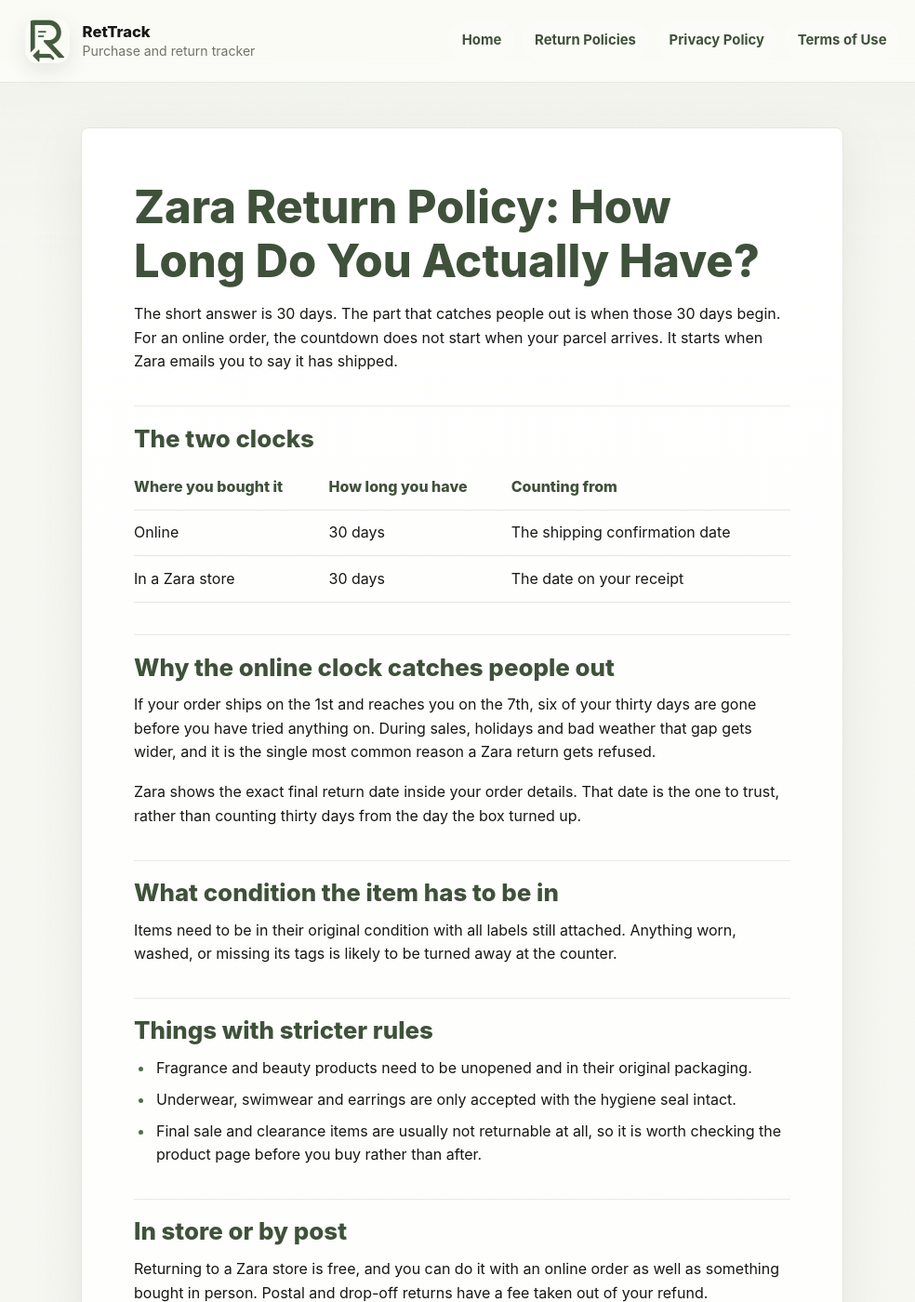
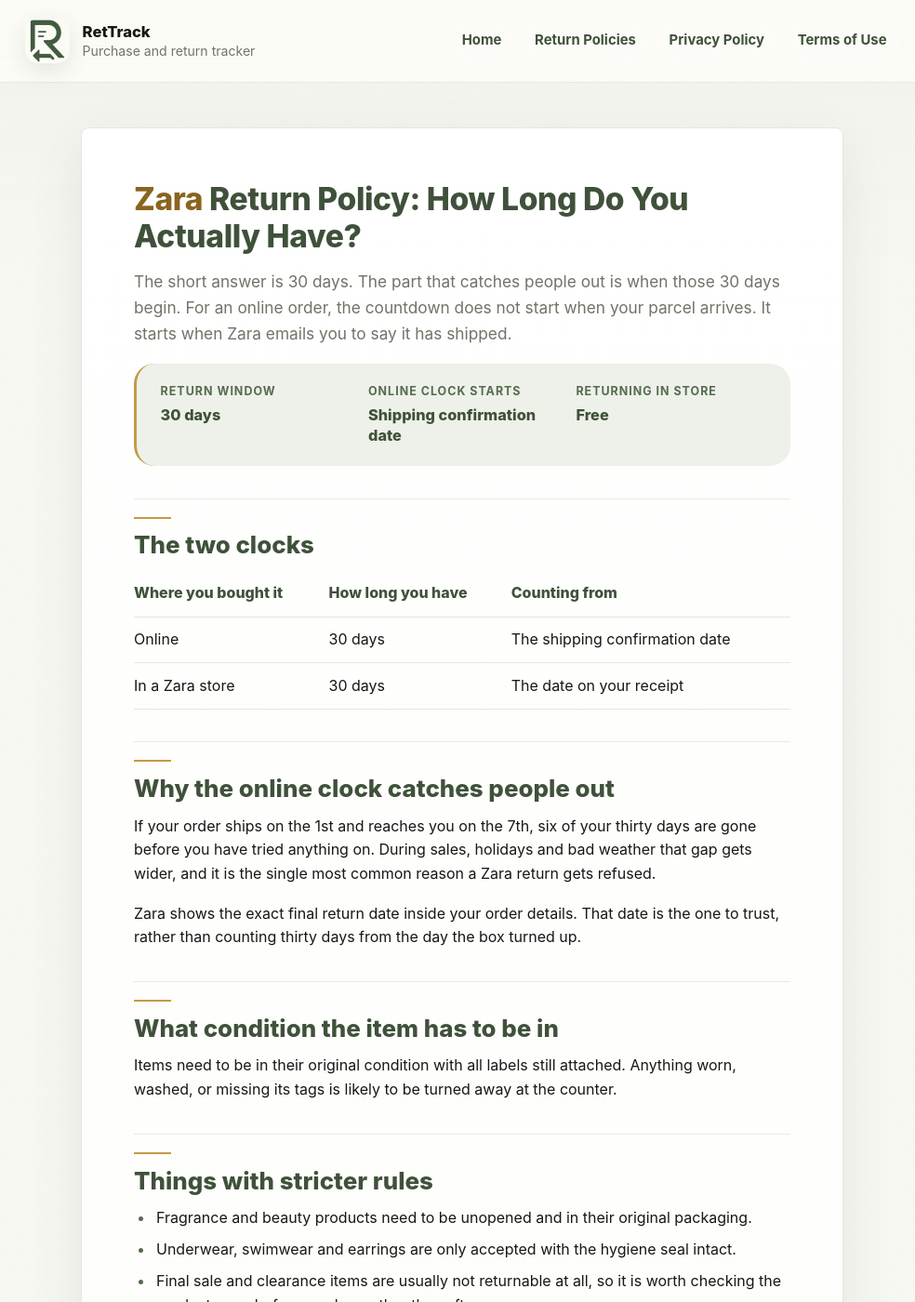
Before and after one commit to Gnonik1/rettrack-legal, a Jekyll site: the page built from docs/return-policies/zara.md, in a window 1280 px wide and 1400 px high. Shown: the whole window at 93% size, without its empty margins (143-1127 px from the left). Built offline with Jekyll 4.4.1, drawn with Linux system fonts in a browser that asks for light colours.

Commit message:
amber-accented return policy pages with directory list and CTA panel

```diff
--- a/docs/assets/css/style.scss
+++ b/docs/assets/css/style.scss
@@ -14,6 +14,7 @@
   --sage: #EEF1E9;
   --gold: #C39A46;
   --gold-light: #FFE38C;
+  --gold-deep: #8A6420;
   --focus: #2F6B45;
   --shadow: 0 18px 55px rgba(63, 81, 58, 0.1);
   --shadow-soft: 0 10px 30px rgba(63, 81, 58, 0.08);
@@ -226,46 +227,6 @@ button:focus-visible {
   box-shadow: var(--shadow);
 }
 
-.card-grid {
-  display: grid;
-  grid-template-columns: repeat(2, minmax(0, 1fr));
-  gap: 1rem;
-  margin: 1.7rem 0 1.5rem;
-}
-
-.card {
-  display: grid;
-  gap: 0.45rem;
-  min-width: 0;
-  padding: 1.15rem;
-  border: 1px solid var(--border);
-  border-radius: 8px;
-  background: var(--paper-strong);
-  color: var(--text);
-  text-decoration: none;
-  box-shadow: var(--shadow-soft);
-}
-
-.card:hover,
-.card:focus-visible {
-  border-color: rgba(85, 107, 79, 0.34);
-  background: var(--sage);
-  color: var(--text);
-}
-
-.card-title {
-  color: var(--green-dark);
-  font-size: 1.03rem;
-  font-weight: 760;
-  line-height: 1.25;
-}
-
-.card-text {
-  color: var(--muted);
-  font-size: 0.95rem;
-  line-height: 1.5;
-}
-
 .content-card > :first-child {
   margin-top: 0;
 }
@@ -291,11 +252,25 @@ h1 {
   letter-spacing: 0;
 }
 
+.content-card h1 {
+  font-size: clamp(1.75rem, 3.4vw, 2.1rem);
+  letter-spacing: -0.012em;
+}
+
 h2 {
   padding-top: 1.2rem;
   border-top: 1px solid rgba(229, 231, 223, 0.86);
   color: var(--green-dark);
   font-size: clamp(1.28rem, 2.4vw, 1.62rem);
+}
+
+.content-card h2::before {
+  content: "";
+  display: block;
+  width: 40px;
+  height: 2px;
+  margin: 0 0 0.85rem;
+  background: var(--gold);
 }
 
 h3 {
@@ -371,6 +346,137 @@ code {
   color: var(--muted);
   font-size: 0.9rem;
   line-height: 1.62;
+}
+
+.store-mark {
+  color: var(--gold-deep);
+}
+
+.lede {
+  color: var(--muted);
+  font-size: 1.08rem;
+  line-height: 1.62;
+}
+
+.store-list {
+  margin: 1.7rem 0 1.5rem;
+}
+
+.store-row {
+  display: flex;
+  align-items: center;
+  justify-content: space-between;
+  gap: 1rem;
+  margin: 0 -1rem;
+  padding: 1.05rem 1rem 1.05rem calc(1rem - 3px);
+  border-bottom: 1px solid var(--border);
+  border-left: 3px solid transparent;
+  color: var(--text);
+  text-decoration: none;
+  transition: background-color 160ms ease, border-color 160ms ease;
+}
+
+.store-row:hover,
+.store-row:focus-visible {
+  border-left-color: var(--gold);
+  background: var(--sage);
+  color: var(--text);
+}
+
+.store-copy {
+  display: grid;
+  gap: 0.3rem;
+  min-width: 0;
+}
+
+.store-name {
+  color: var(--green-dark);
+  font-size: 1.03rem;
+  font-weight: 760;
+  line-height: 1.25;
+}
+
+.store-line {
+  color: var(--muted);
+  font-size: 0.95rem;
+  line-height: 1.5;
+}
+
+.store-row:hover .store-line,
+.store-row:focus-visible .store-line {
+  color: var(--text);
+}
+
+.store-chevron {
+  flex: none;
+  width: 20px;
+  height: 20px;
+  color: var(--muted);
+  fill: none;
+  stroke: currentColor;
+  stroke-width: 1.5;
+  stroke-linecap: round;
+  stroke-linejoin: round;
+}
+
+.glance {
+  display: grid;
+  grid-template-columns: repeat(3, minmax(0, 1fr));
+  gap: 1.15rem;
+  margin: 0 0 1.9rem;
+  padding: 1.4rem 1.6rem;
+  border-left: 3px solid var(--gold);
+  border-radius: 22px;
+  background: var(--sage);
+}
+
+.glance-item {
+  display: grid;
+  align-content: start;
+  gap: 0.35rem;
+  min-width: 0;
+}
+
+.glance-label {
+  color: var(--green);
+  font-size: 0.78rem;
+  font-weight: 700;
+  line-height: 1.3;
+  letter-spacing: 0.08em;
+  text-transform: uppercase;
+}
+
+.glance-value {
+  color: var(--green-dark);
+  font-size: 1.02rem;
+  font-weight: 760;
+  line-height: 1.35;
+}
+
+.track-cta {
+  margin: 2.15rem 0 1.5rem;
+  padding: clamp(1.5rem, 4vw, 2.25rem);
+  border: 1px solid var(--border);
+  border-top: 3px solid var(--gold);
+  border-radius: 22px;
+  background: var(--paper-strong);
+  box-shadow: var(--shadow);
+  text-align: center;
+}
+
+.track-cta h2 {
+  margin-top: 0;
+  padding-top: 0;
+  border-top: 0;
+}
+
+.track-cta h2::before {
+  margin-right: auto;
+  margin-left: auto;
+}
+
+.track-cta > :last-child {
+  margin-bottom: 0;
 }
 
 hr {
@@ -1175,14 +1281,19 @@ hr {
     border-radius: 8px;
   }
 
-  .card-grid {
-    grid-template-columns: 1fr;
-    gap: 0.75rem;
+  .store-list {
     margin: 1.3rem 0 1.25rem;
   }
 
-  .card {
-    padding: 1rem;
+  .glance {
+    grid-template-columns: 1fr;
+    gap: 1rem;
+    padding: 1.25rem;
+    border-radius: 18px;
+  }
+
+  .track-cta {
+    border-radius: 18px;
   }
 
   h1 {
@@ -1280,6 +1391,7 @@ hr {
   .cta-button,
   .step,
   .plan,
+  .store-row,
   .reveal-init [data-reveal].is-revealed,
   .reveal-init .statement[data-reveal].is-revealed {
     transition: none;
--- a/docs/return-policies/zara.md
+++ b/docs/return-policies/zara.md
@@ -6,9 +6,25 @@ description: "Zara gives you 30 days, but for online orders the countdown starts
 verified: 2026-07-31
 ---
 
-# Zara Return Policy: How Long Do You Actually Have?
+# <span class="store-mark">Zara</span> Return Policy: How Long Do You Actually Have?
 
 The short answer is 30 days. The part that catches people out is when those 30 days begin. For an online order, the countdown does not start when your parcel arrives. It starts when Zara emails you to say it has shipped.
+{: .lede}
+
+<div class="glance">
+  <div class="glance-item">
+    <span class="glance-label">Return window</span>
+    <span class="glance-value">30 days</span>
+  </div>
+  <div class="glance-item">
+    <span class="glance-label">Online clock starts</span>
+    <span class="glance-value">Shipping confirmation date</span>
+  </div>
+  <div class="glance-item">
+    <span class="glance-label">Returning in store</span>
+    <span class="glance-value">Free</span>
+  </div>
+</div>
 
 ## The two clocks
 
@@ -55,11 +71,15 @@ The online returns system will refuse a late request outright. A physical store
 
 Plenty of retailers give you longer for gifts bought in November and December. Zara is not one of them. A gift bought in early December can be out of window before it has even been unwrapped.
 
+<div class="track-cta" markdown="1">
+
 ## Keep track of it instead of counting
 
 The reason this deadline gets missed is almost never carelessness. It is that the shipping email gets buried and nobody writes the date down. RetTrack saves the purchase and the return date together and reminds you before the window closes.
 
-<a class="cta-button is-secondary" href="https://apps.apple.com/app/rettrack-returns-purchases/id6775811683" target="_blank" rel="noopener">Get RetTrack for iPhone</a>
+<a class="cta-button" href="https://apps.apple.com/app/rettrack-returns-purchases/id6775811683" target="_blank" rel="noopener">Get RetTrack for iPhone</a>
+
+</div>
 
 ---
 
```
Also changed, not shown: docs/return-policies.md (+9 -4 lines).
